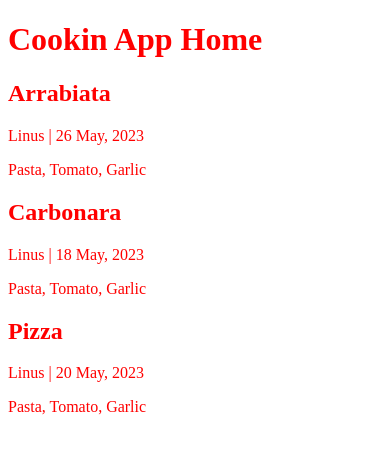
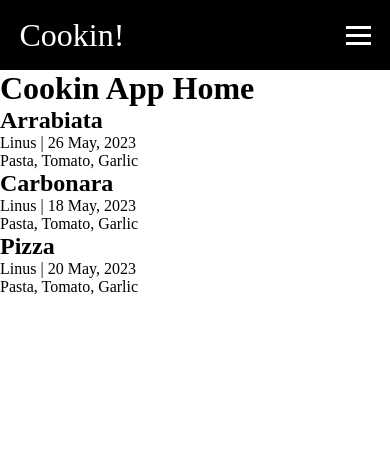
Before and after one commit to linusheinsvig/cookin, a Django app: page / in a window 390 px wide. Shown: the top 454 px of the page. Run offline with Django 3.2, Linux system fonts and the light colour scheme.

Commit message:
Add navbar to base.html

```diff
--- a/recipes/templates/recipes/base.html
+++ b/recipes/templates/recipes/base.html
@@ -10,8 +10,36 @@
 </head>
 <body>
 
+    <header>
+        <div class="container">
+           <nav class="navbar">
+              <a href="#" class="nav-branding">Cookin!</a>
+              <ul class="nav-menu">
+                 <li class="nav-item">
+                    <a href="#" class="nav-link">Home</a>
+                 </li>
+                 <li class="nav-item">
+                    <a href="#" class="nav-link">Recipes</a>
+                 </li>
+                 <li class="nav-item">
+                    <a href="#" class="nav-link">Log In</a>
+                 </li>
+              </ul>
+              <div class="hamburger">
+                 <span class="bar"></span>
+                 <span class="bar"></span>
+                 <span class="bar"></span>
+              </div>
+           </nav>
+        </div>
+     </header>
+
+
+
 {% block content %}
 {% endblock content %}
 
+
+<script src="{% static 'js/script.js' %}"></script>
 </body>
 </html>
--- a/static/css/style.css
+++ b/static/css/style.css
@@ -1,3 +1,90 @@
-body {
-    color: red;
-}
+*{
+    padding: 0;
+    margin: 0;
+  }
+
+header{
+    background-color: black;
+  }
+
+li{
+    list-style: none;
+  }
+
+a{
+    color: white;
+    text-decoration: none;
+  }
+
+  .container{
+    max-width: 1224px;
+    width: 90%;
+    margin: 0 auto;
+  }
+
+  .navbar{
+    min-height: 70px;
+    display: flex;
+    justify-content: space-between;
+    align-items: center;
+  }
+  .nav-branding{
+    font-size: 2rem;
+  }
+  .nav-menu{
+    display: flex;
+    justify-content: space-between;
+    align-items: center;
+    gap: 60px;
+  }
+  .nav-link{
+    transition: 0.3s ease-out;
+  }
+  .nav-link:hover{
+    color: dodgerblue;
+  }
+  .hamburger{
+    display: none;
+    cursor: pointer;
+  }
+  .bar{
+    display: block;
+    width: 25px;
+    height: 3px;
+    margin: 5px auto;
+    -webkit-transition: all 0.3s ease;
+    transition: all 0.3s ease;
+    background-color: white;
+  }
+
+  @media(max-width:1024px){
+    .hamburger{
+      display: block;
+    }
+   .hamburger.active .bar:nth-child(2){
+      opacity: 0;
+    }
+   .hamburger.active .bar:nth-child(1){
+      transform: translateY(8px) rotate(45deg);
+    }
+   .hamburger.active .bar:nth-child(3){
+      transform: translateY(-8px) rotate(-45deg);
+    }
+   .nav-menu{
+      position: fixed;
+      left: -100%;
+      top: 70px;
+      gap: 0;
+      flex-direction: column;
+      background-color: #262626;
+      width: 100%;
+      text-align: center;
+      transition: 0.3s;
+    }
+   .nav-item{
+      margin: 16px 0;
+    }
+   .nav-menu.active{
+      left: 0;
+    }
+  }
--- /dev/null
+++ b/static/js/script.js
@@ -0,0 +1,12 @@
+const hamburger = document.querySelector(".hamburger");
+const navMenu = document.querySelector(".nav-menu");
+
+hamburger.addEventListener("click", () => {
+    hamburger.classList.toggle("active");
+    navMenu.classList.toggle("active");
+  })
+
+  document.querySelectorAll(".nav-link").forEach(n => n.addEventListener("click", () => {
+    hamburger.classList.remove("active");
+    navMenu.classList.remove("active");
+  }))
```
